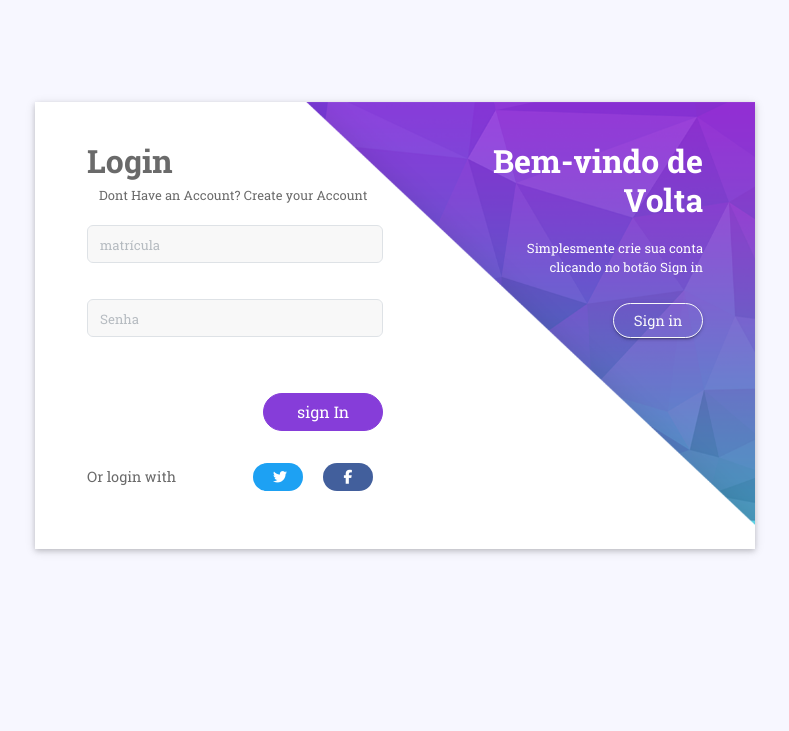
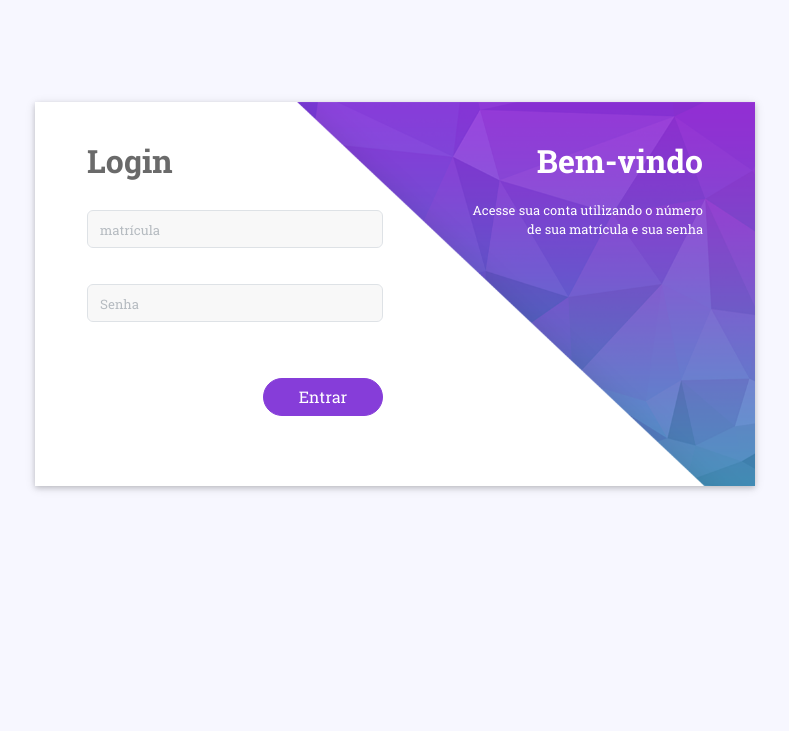
Before and after one commit to IsaqueCeo/projeto_sgaf, a Django app: page /login/ in a window 1280 px wide. Shown: the top 731 px of the page, without its empty margins (245-1034 px from the left). Run offline with Django 5.2, Linux system fonts and the light colour scheme; some libraries are stand-ins or nearby versions.

Commit message:
Estilização da página de Login

```diff
--- a/templates/usuarios/login.html
+++ b/templates/usuarios/login.html
@@ -29,7 +29,7 @@
 
 
                     <div class="row no-margin past">
-                        <p>Dont Have an Account? <span>Create your Account</span> </p>
+                        <br>
                     </div>
 
 
@@ -48,17 +48,17 @@
                             <p class="forget-p"></p>
                         </div>
                         <div class="right-bkij mb-3">
-                            <button class="btn btn-success btn-round">sign In</button>
+                            <button class="btn btn-success btn-round">Entrar</button>
                         </div>
                         <br>
                         <div class="row linkoi">
                             <div class="col-sm-5">
-                                <p>Or login with</p>
+                                <!-- <p>Or login with</p> -->
                             </div>
                             <div class="col-sm-7">
                                 <ul>
-                                    <li><i class="fab fa-facebook-f"></i></li>
-                                    <li><i class="fab fa-twitter"></i></li>
+                                    <!-- <li><i class="fab fa-facebook-f"></i></li>
+                                    <li><i class="fab fa-twitter"></i></li> -->
 
                                 </ul>
                             </div>
@@ -70,9 +70,10 @@
                 </div>
                 <div class="col-lg-6 col-md-6 box-de">
                     <div class="ditk-inf">
-                        <h2 class="w-100">Bem-vindo de Volta</h2>
-                        <p>Simplesmente crie sua conta <br> clicando no botão Sign in</p>
-                        <button type="button" class="btn btn-outline-light">Sign in</button>
+                        <h2 class="w-100">Bem-vindo</h2>
+                        <p>Acesse sua conta utilizando o número <br>
+                             de sua matrícula e sua senha</p>
+                        <!-- <button type="button" class="btn btn-outline-light">Sign in</button> -->
                     </div>
                 </div>
 
```
Also changed, not shown: 1 other file.
